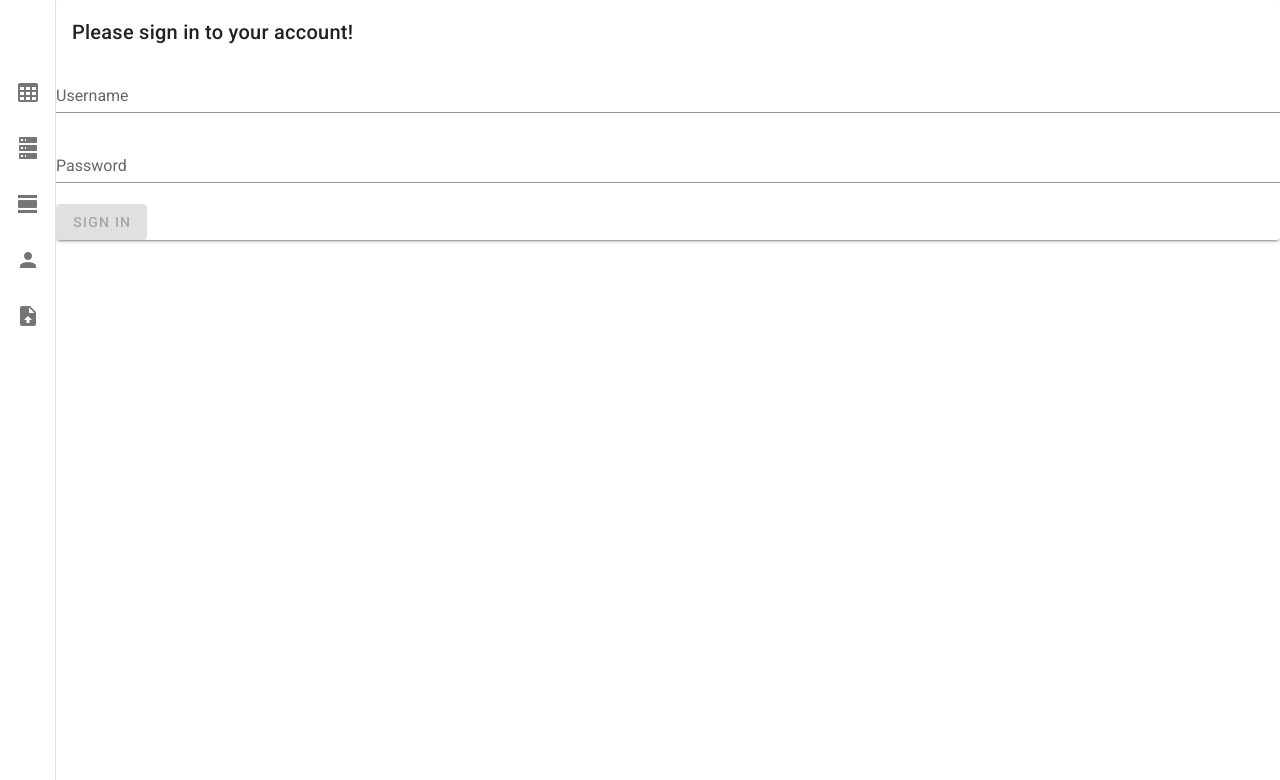
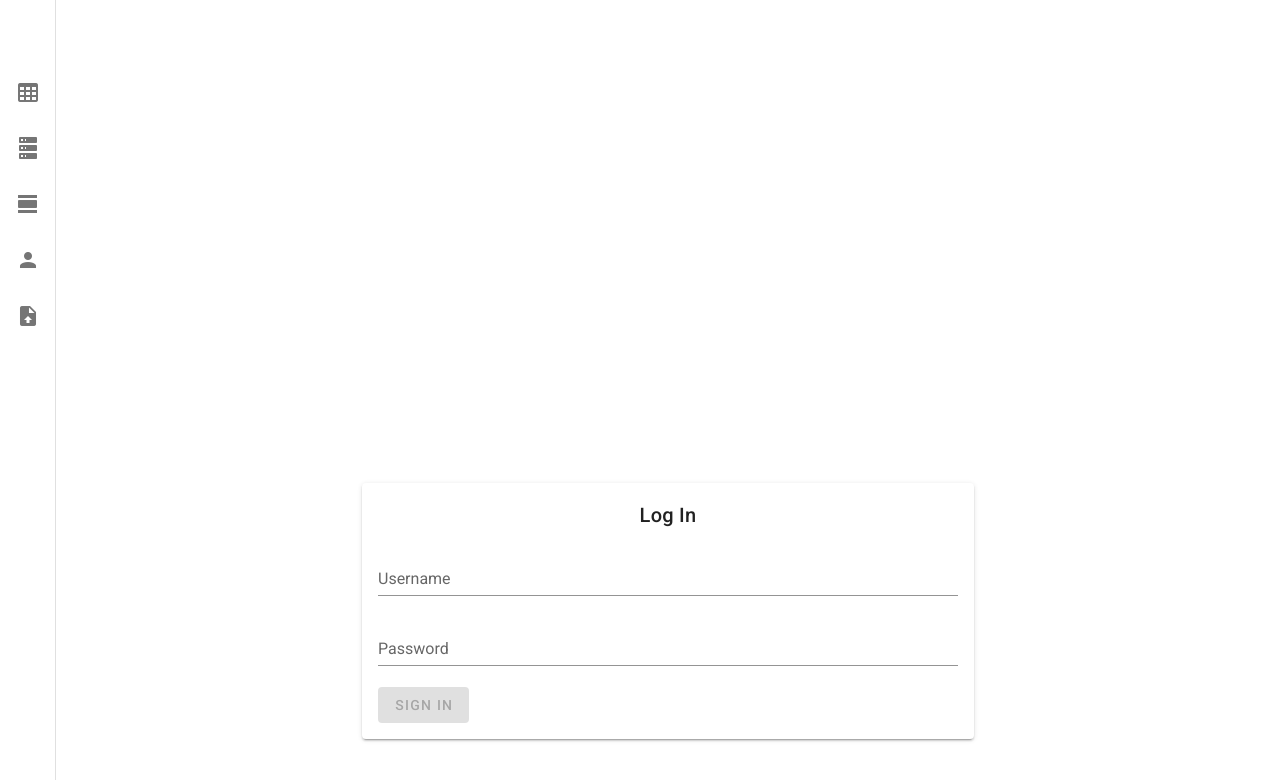
Before and after one commit to brookezkeene/ECE458_ONSO, a Vue app in the folder src/Web.Api/VueClient/: page / in a window 1280 px wide. Shown: the top 780 px of the page. Built offline with nearby package versions, Linux system fonts and the light colour scheme; what vuetify-dialog would draw is missing.

Commit message:
added styling to login page

```diff
--- a/src/Web.Api/VueClient/src/components/Login.vue
+++ b/src/Web.Api/VueClient/src/components/Login.vue
@@ -1,34 +1,44 @@
 <template>
-    <v-card>
-        <v-card-title>
-          Please sign in to your account!
+    <v-container fill-height fluid>
+        <v-row justify="center">
+            <v-img src="./example/hyposoft_logo.png"
+                   max-width="300px"></v-img>
+        </v-row>
+
+        <v-row justify="center">
+            <v-card width="50%">
+                <v-card-title class="justify-center">
+                    Log In
                 </v-card-title>
-        <v-form
-            ref="form"
-            v-model = "valid">
-            <v-text-field
-                v-model="username"
+                <v-card-text class="justify-center">
+                    <v-form ref="form"
+                            v-model="valid">
+                        <v-container>
+                            <v-row>
+                                <v-text-field v-model="username"
                                               :rules="usernameRules"
                                               label="Username"
-                required
-            ></v-text-field>
-            <v-text-field
-                v-model="password"
+                                              required></v-text-field>
+                            </v-row>
+                            <v-row>
+                                <v-text-field v-model="password"
                                               :rules="passwordRules"
                                               :type="'password'"
                                               label="Password"
-                required
-            ></v-text-field>
+                                              required></v-text-field>
+                            </v-row>
+                        </v-container>
                     </v-form>
-        <v-btn
-            :disabled="!valid"
-            color="success"
+                    <v-btn :disabled="!valid"
+                           color="primary"
                            class="mr-4"
-            @click="validate"
-        >
+                           @click="validate">
                         Sign In
                     </v-btn>
+                </v-card-text>
             </v-card>
+        </v-row>
+    </v-container>
 </template>
 
 <script>
```
Lines whose indentation alone changed are shown as unchanged.
